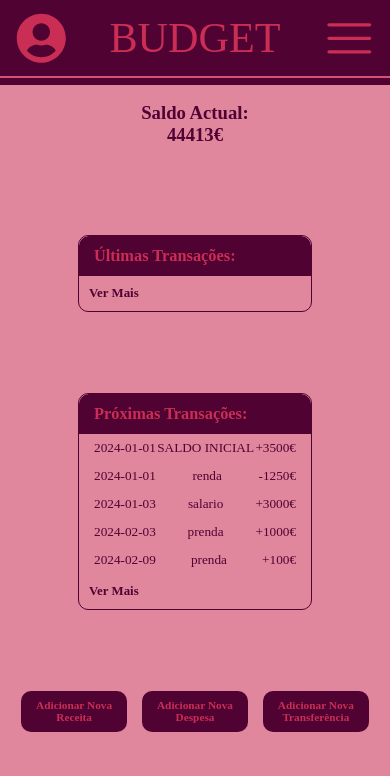
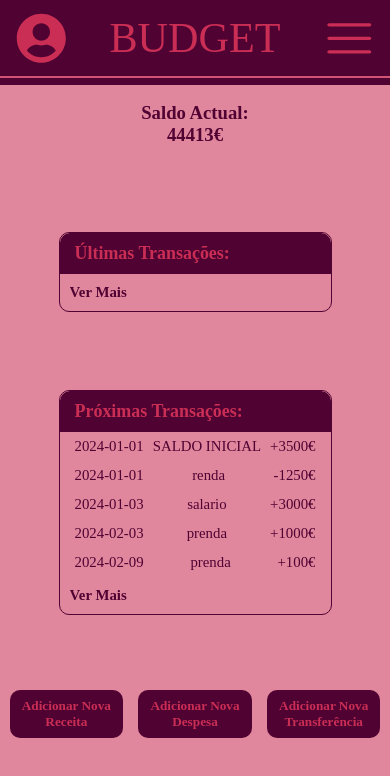
Before and after one commit to catarina-bsilva/Budget-app, a React (Vite) app: page /Budget-app/Dashboard in a window 390 px wide. Shown: the top 776 px of the page. Built offline with nearby package versions, Linux system fonts and the light colour scheme; a web font is replaced by a local one.

Commit message:
correcção responsividade3

```diff
--- a/src/styles/dashboard.sass
+++ b/src/styles/dashboard.sass
@@ -96,8 +96,9 @@
             font-size: 2.8vw
 
     .BtnVerMais
-        font-size: 2.8vw !important
-        padding: 0.6vh
+        font-size: 3.1vw !important
+        padding: 0.5vh
+        line-height: 5vw
 
     #DashboardLinks
         margin-top: -10vh
@@ -126,18 +127,18 @@
         margin-bottom: 1vh
 
     .DashboardCard
-        width: 60vw
+        width: 70vw
 
         h3
-            font-size: 4.2vw
+            font-size: 4.6vw
             padding: 10px 15px
 
         li
             padding: 6px 15px
-            font-size: 3.4vw
+            font-size: 3.8vw
 
     .BtnVerMais
-        font-size: 3.3vw !important
+        font-size: 3.8vw !important
 
     #DashboardLinks
         margin-top: -14vh
@@ -149,9 +150,9 @@
         margin-bottom: -10vh
 
     .Link
-        width: 27vw !important
+        width: 29vw !important
         padding: 1vh 2vw !important
-        font-size: 2.9vw !important
+        font-size: 3.4vw !important
         margin: 2vw
 
     #dashboardMain
```
Also changed, not shown: 5 other files (tests, documents, lock files or other folders).
